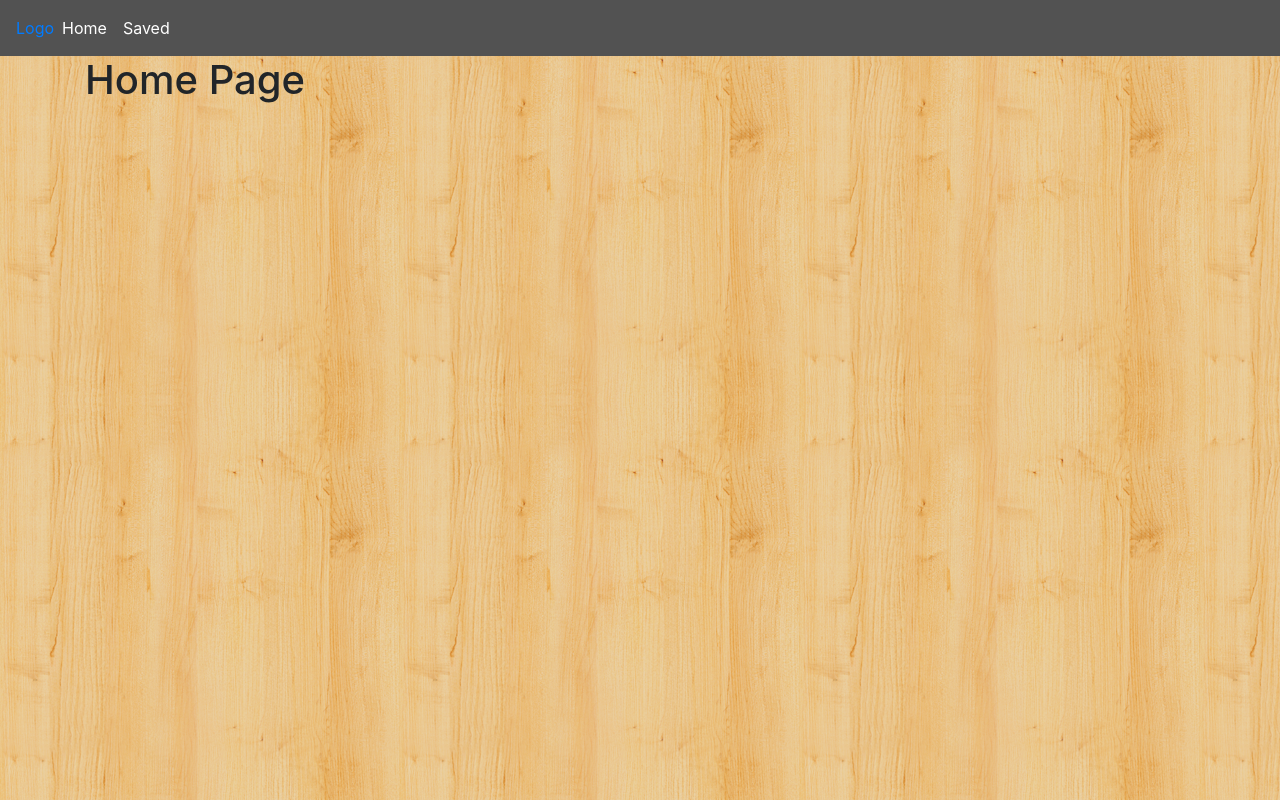
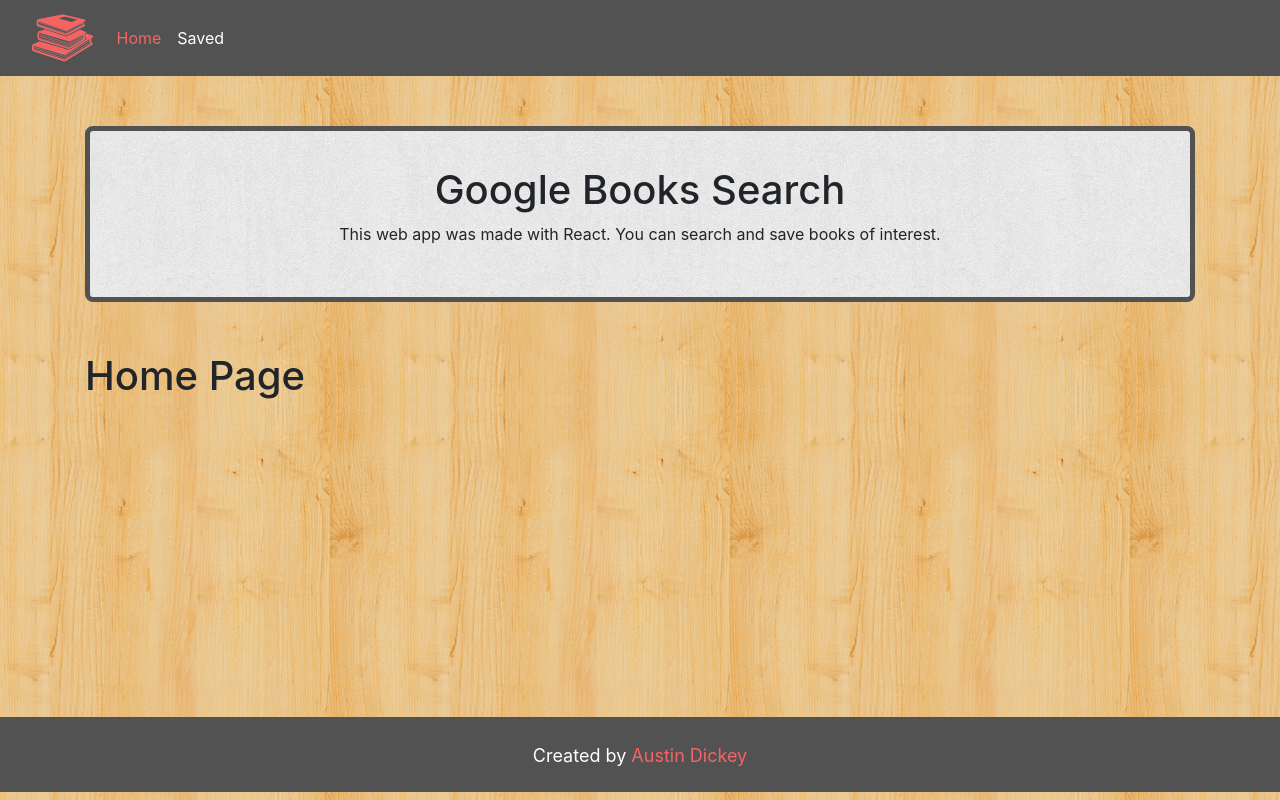
Before and after one commit to austindickey/google-books, a React (Create React App) app in the folder books/: page / in a window 1280 px wide. Shown: the top 800 px of the page. Built offline with nearby package versions, Linux system fonts and the light colour scheme.

Commit message:
adding a page title component and adding a logo to the navbar

```diff
--- a/books/public/css/style.css
+++ b/books/public/css/style.css
@@ -4,6 +4,10 @@
 
 body {
     background-image: url(../img/bg.png);
+}
+
+.contentHolder {
+    min-height: calc(100vh - 209px);
 }
 
 /* =================================
@@ -24,20 +28,25 @@ body {
     color: #F66363;
 }
 
+.navbar-nav .active {
+    color: #F66363;
+}
+
+.logo img {
+    padding: 5px 15px;
+    height: 60px;
+}
+
 /* =================================
             Main Content
 ================================= */
 
-.jumbotron {
-    background-image: url(../img/skyline.jpeg);
-    height: 536px;
-    color: #fff;
-    border-radius: 0;
-    margin-bottom: 0;
-}
-
-.contentHolder {
-    height: 886px;
+.titleDiv {
+    background-image: url(../img/banner.png);
+    margin: 50px 0;
+    padding: 35px 0;
+    border: 5px solid #525252;
+    border-radius: 8px;
 }
 
 /* =================================
--- a/books/src/components/BookSearch.js
+++ b/books/src/components/BookSearch.js
@@ -1,5 +1,6 @@
 import React from "react"
 import Container from "./Container"
+import TitleDiv from "./TitleDiv"
 
 class BookSearch extends React.Component {
     state = {
@@ -10,7 +11,7 @@ class BookSearch extends React.Component {
         return (
             <Container>
                 <div className="contentHolder">
-
+                    <TitleDiv/>
                     <h1>Home Page</h1>
 
                 </div>
--- a/books/src/components/Footer.js
+++ b/books/src/components/Footer.js
@@ -3,7 +3,7 @@ import React from "react"
 function Footer() {
   return (
     <footer className="footer">
-      <p>Created by <a href="https://austindickey.github.io/" target="_blank">Austin Dickey</a></p>
+      <p>Created by <a href="https://austindickey.github.io/" target="_blank" rel="noopener noreferrer">Austin Dickey</a></p>
     </footer>
   )
 }
--- a/books/src/components/Navbar.js
+++ b/books/src/components/Navbar.js
@@ -5,7 +5,7 @@ function Navbar() {
   return (
     <nav className="navbar navbar-expand-lg">
       <a className="logo" href="/">
-        Logo {/* <img src={window.location.origin + "/img/logo.png"} alt="Logo"/> */}
+        <img src={window.location.origin + "/img/bookstack.png"} alt="Logo"/>
       </a>
       <div className="navbar-nav">
         <Link to="/" className={window.location.pathname === "/" ? "nav-link active" : "nav-link"}>
--- a/books/src/components/ShowSaved.js
+++ b/books/src/components/ShowSaved.js
@@ -1,7 +1,8 @@
 import React from "react"
 import Container from "./Container"
+import TitleDiv from "./TitleDiv"
 
-class ShowSaved extends React.Component {
+class BookSearch extends React.Component {
     state = {
 
     }
@@ -10,7 +11,7 @@ class ShowSaved extends React.Component {
         return (
             <Container>
                 <div className="contentHolder">
-
+                    <TitleDiv/>
                     <h1>Saved Page</h1>
 
                 </div>
@@ -19,4 +20,4 @@ class ShowSaved extends React.Component {
     }
 }
 
-export default ShowSaved
+export default BookSearch
--- /dev/null
+++ b/books/src/components/TitleDiv.js
@@ -0,0 +1,12 @@
+import React from "react"
+
+function TitleDiv() {
+  return (
+    <div className="titleDiv text-center">
+      <h1>Google Books Search</h1>
+      <p>This web app was made with React. You can search and save books of interest.</p>
+    </div>
+  )
+}
+
+export default TitleDiv
```
Also changed, not shown: books/public/img/banner.png (added), books/public/img/bookstack.png (added).
